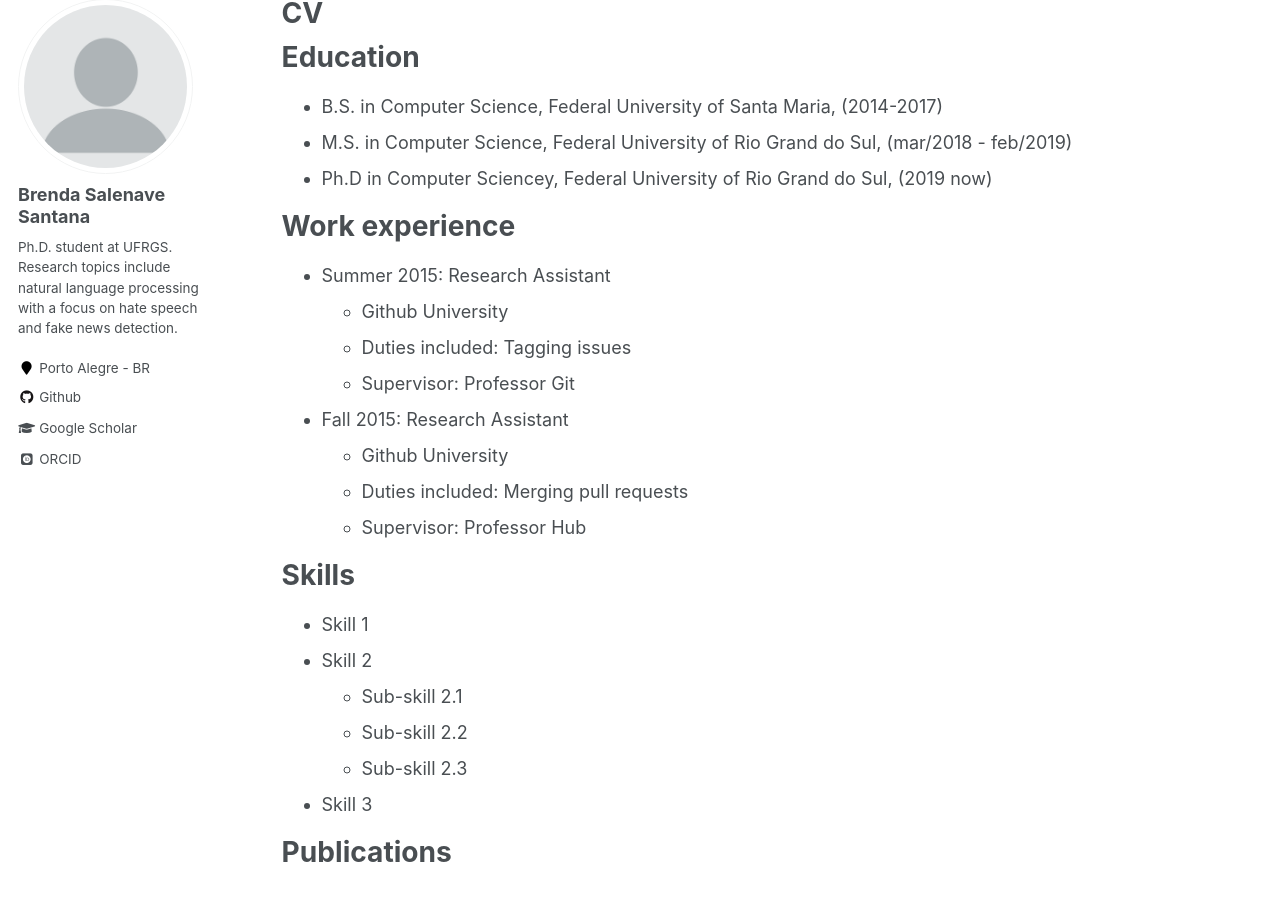
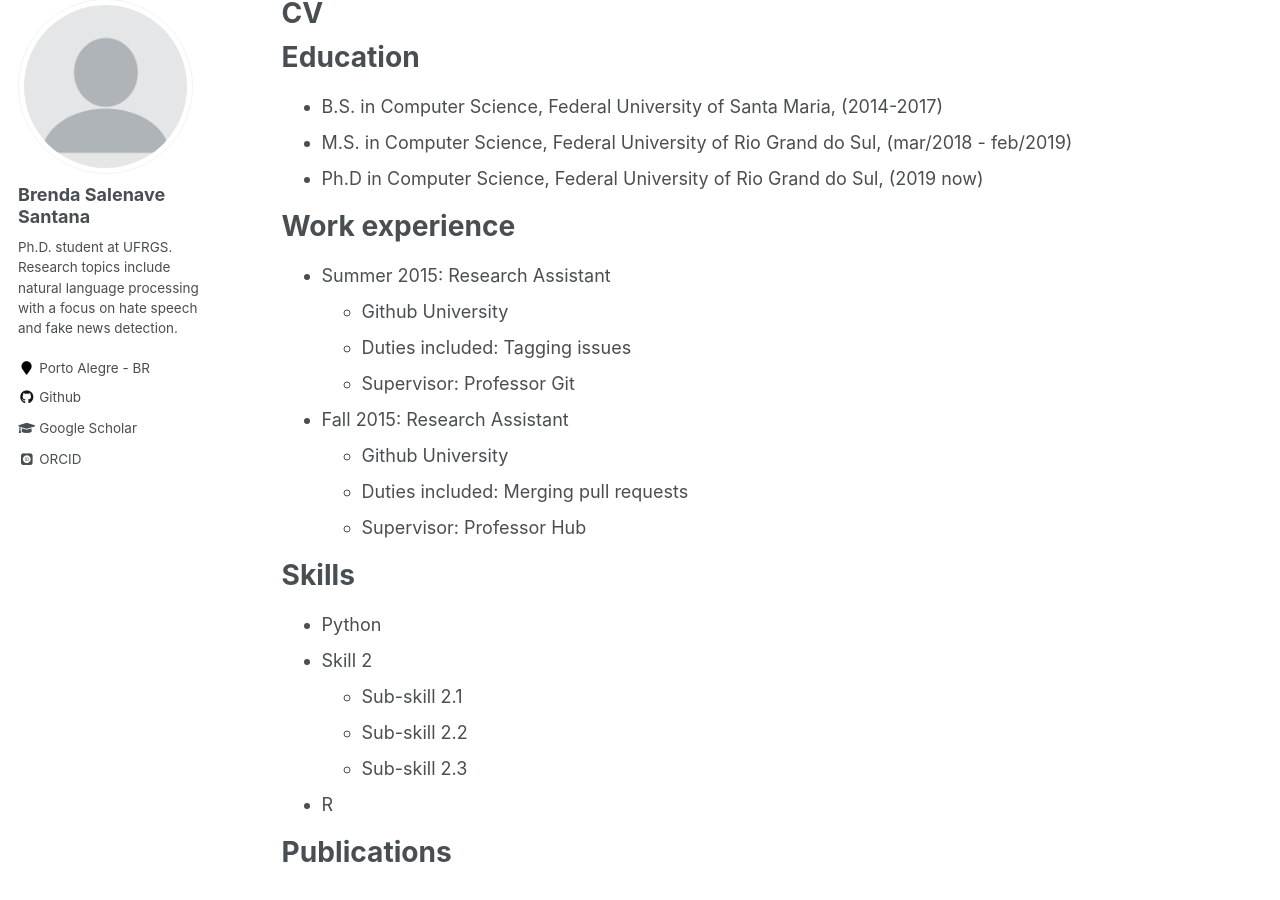
Before and after one commit to brendasalenave/brendasalenave.github.io, a Jekyll site: the page built from _pages/cv.md, in a window 1280 px wide and 1400 px high. Shown: the part 119-1019 px from the top of the window. Built offline with Jekyll 4.4.1, drawn with Linux system fonts in a browser that asks for light colours; some web fonts are replaced.

Commit message:
Update cv.md

```diff
--- a/_pages/cv.md
+++ b/_pages/cv.md
@@ -13,7 +13,7 @@ Education
 ======
 * B.S. in Computer Science, Federal University of Santa Maria, (2014-2017)
 * M.S. in Computer Science, Federal University of Rio Grand do Sul, (mar/2018 - feb/2019)
-* Ph.D in Computer Sciencey, Federal University of Rio Grand do Sul, (2019 now)
+* Ph.D in Computer Science, Federal University of Rio Grand do Sul, (2019 now)
 
 Work experience
 ======
@@ -29,12 +29,12 @@ Work experience
 
 Skills
 ======
-* Skill 1
+* Python
 * Skill 2
   * Sub-skill 2.1
   * Sub-skill 2.2
   * Sub-skill 2.3
-* Skill 3
+* R
 
 Publications
 ======
```
